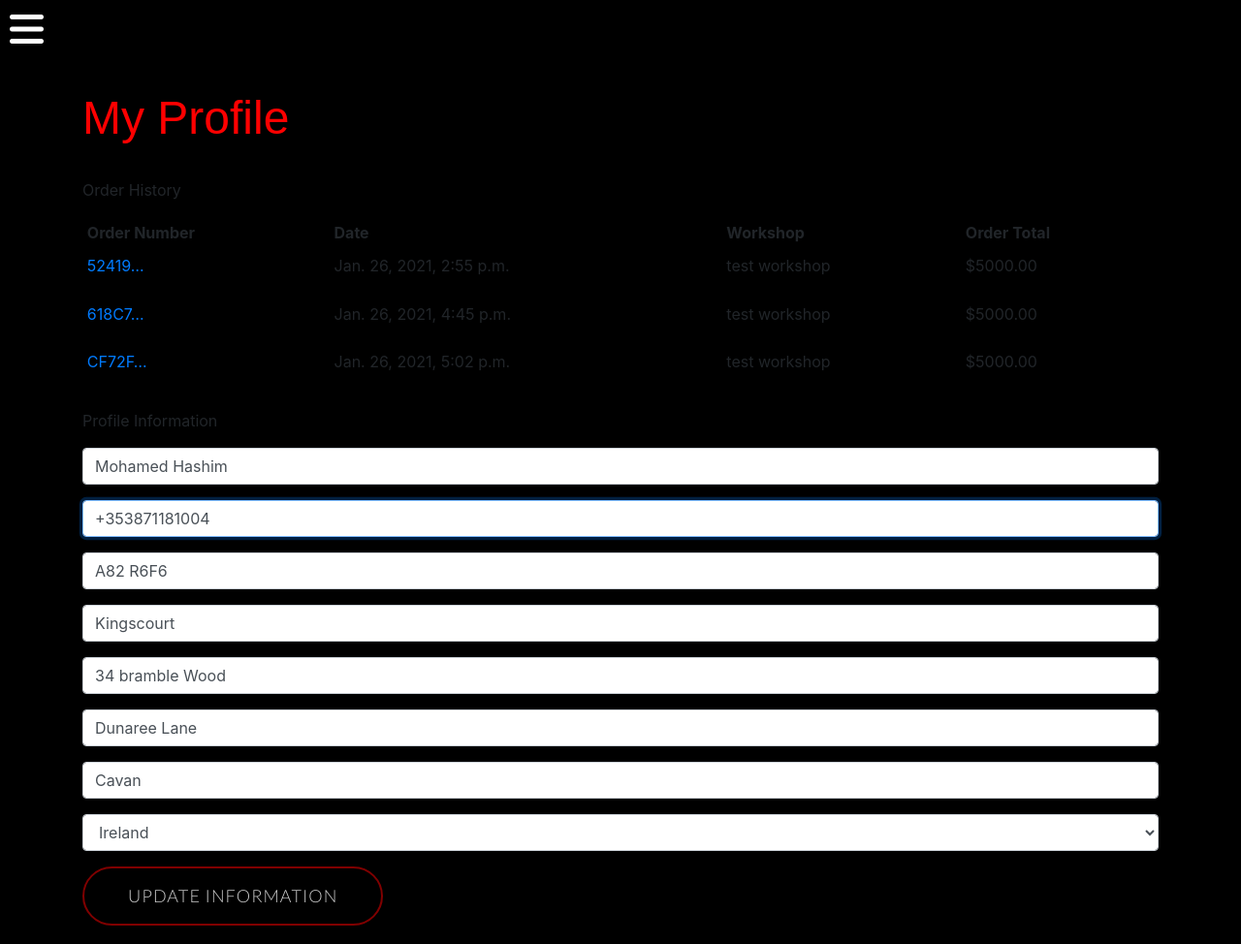
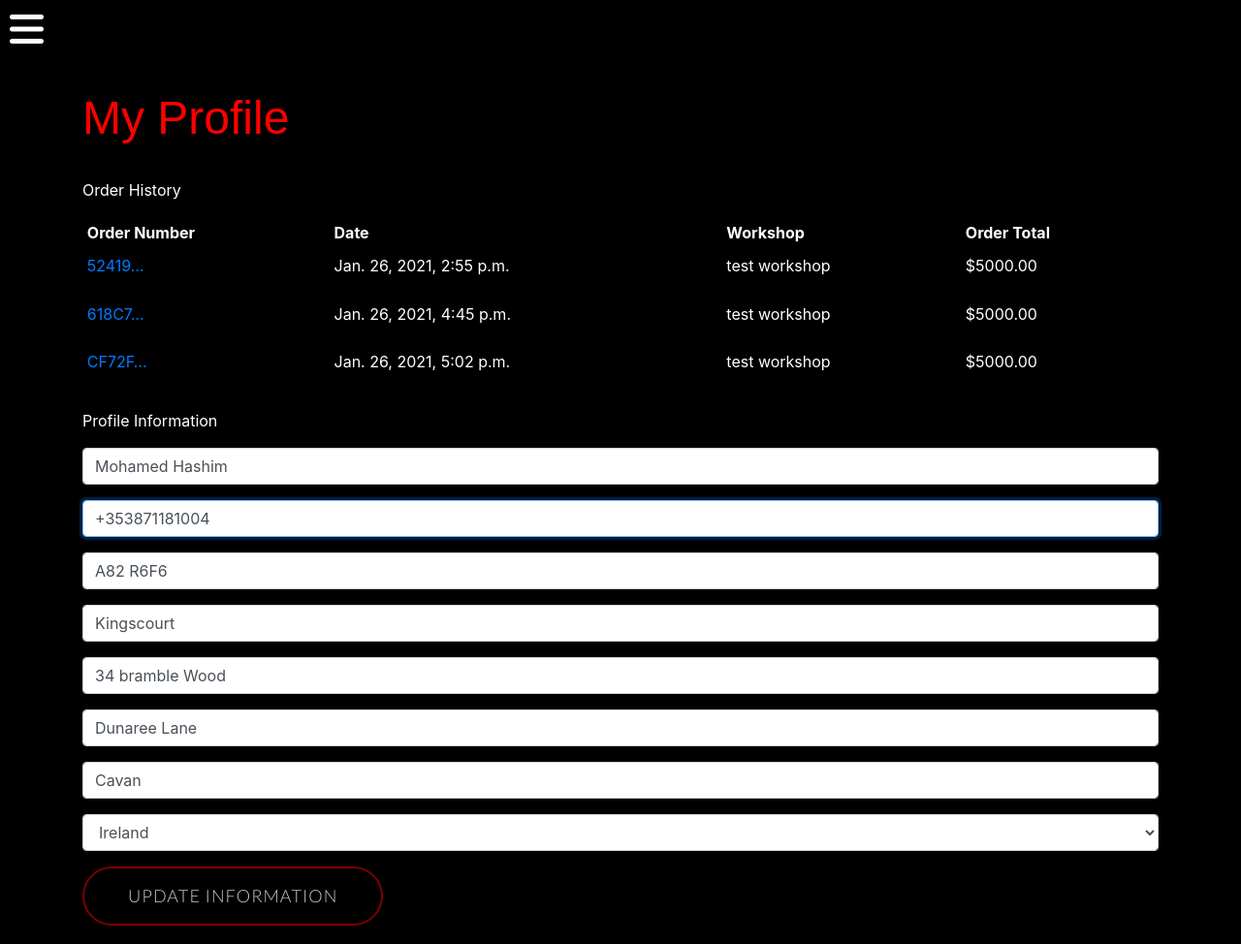
Before and after one commit to mmhashim139/cuisinier-academy, a Django app: page /profiles/ in a window 1280 px wide. Shown: the top 974 px of the page at 97% size. Run offline with Django 3.2, Linux system fonts and the light colour scheme; a user stored in the database is signed in; data comes from the database, SQL or seed files in the repository; both versions use the stored data as it was after the commit; some libraries are stand-ins or nearby versions; some web fonts are replaced.

Commit message:
change  profile orders history text color

```diff
--- a/profiles/templates/profiles/profile.html
+++ b/profiles/templates/profiles/profile.html
@@ -15,15 +15,15 @@
     </div>
     <div class="row">
         <div class="col-12">
-            <p class="">Order History</p>
+            <p class="text-white">Order History</p>
             <div class="table-responsive">
                 <table class="table table-sm table-borderless">
                     <thead>
                         <tr>
-                            <th>Order Number</th>
-                            <th>Date</th>
-                            <th>Workshop</th>
-                            <th>Order Total</th>
+                            <th class="text-white">Order Number</th>
+                            <th class="text-white">Date</th>
+                            <th class="text-white">Workshop</th>
+                            <th class="text-white">Order Total</th>
                         </tr>
                     </thead>
                     <tbody>
@@ -34,13 +34,13 @@
                                     {{ order.order_number|truncatechars:6 }}
                                 </a>
                             </td>
-                            <td>{{ order.date }}</td>
+                            <td class="text-white">{{ order.date }}</td>
                             <td>
-                                <ul class="list-unstyled">
+                                <ul class="list-unstyled text-white">
                                     {{ order.workshop.title }}
                                 </ul>
                             </td>
-                            <td>${{ order.order_total }}</td>
+                            <td class="text-white">${{ order.order_total }}</td>
                         </tr>
                         {% endfor %}
                     </tbody>
@@ -48,7 +48,7 @@
             </div>
         </div>
         <div class="col-12">
-            <p class="">Profile Information</p>
+            <p class="text-white">Profile Information</p>
             <form class="" action="{% url 'profiles' %}" method="POST" id="profile-update-form">
                 {% csrf_token %}
                 {{ form|crispy }}
@@ -56,4 +56,5 @@
             </form>
         </div>
     </div>
+</div>
     {% endblock %}
```
Also changed, not shown: db.sqlite3.
